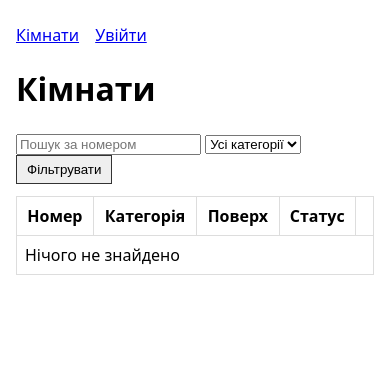
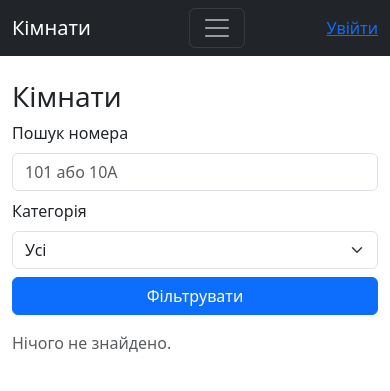
Before and after one commit to Angellllna/Booking-systems, a Django app: page / in a window 390 px wide. Shown: the top 391 px of the page. Run offline with Django 5.2, Linux system fonts and the light colour scheme; data that the repository does not hold is empty.

Commit message:
Enhance UI and static file management: add static file settings, improve form styling, and update room list layout with Bootstrap components.

```diff
--- a/book_sys/settings.py
+++ b/book_sys/settings.py
@@ -116,6 +116,8 @@
 # https://docs.djangoproject.com/en/5.2/howto/static-files/
 
 STATIC_URL = "static/"
+STATICFILES_DIRS = [BASE_DIR / "static"]
+STATIC_ROOT = BASE_DIR / "staticfiles"
 
 # Default primary key field type
 # https://docs.djangoproject.com/en/5.2/ref/settings/#default-auto-field
--- a/core/forms.py
+++ b/core/forms.py
@@ -6,7 +6,7 @@
         model = Booking
         fields = ("check_in", "check_out", "comment")
         widgets = {
-            "check_in": forms.DateInput(attrs={"type": "date"}),
-            "check_out": forms.DateInput(attrs={"type": "date"}),
-            "comment": forms.Textarea(attrs={"rows": 3}),
+            "check_in":  forms.DateInput(attrs={"type": "date", "class": "form-control"}),
+            "check_out": forms.DateInput(attrs={"type": "date", "class": "form-control"}),
+            "comment":   forms.Textarea(attrs={"rows": 3, "class": "form-control"}),
         }
--- a/templates/core/base.html
+++ b/templates/core/base.html
@@ -1,34 +1,46 @@
+{% load static %}
+
 <!doctype html>
 <html lang="uk">
 <head>
   <meta charset="utf-8"/>
   <meta name="viewport" content="width=device-width, initial-scale=1"/>
   <title>{% block title %}Booking{% endblock %}</title>
-  <style>
-    body{font-family:system-ui, sans-serif; max-width:900px; margin:24px auto; padding:0 16px}
-    nav a{margin-right:12px}
-    table{border-collapse:collapse; width:100%}
-    th,td{border:1px solid #ddd; padding:8px}
-    .btn{display:inline-block; padding:6px 10px; border:1px solid #333; text-decoration:none}
-  </style>
+
+  <link href="https://cdn.jsdelivr.net/npm/bootstrap@5.3.3/dist/css/bootstrap.min.css" rel="stylesheet">
+
+  <link rel="stylesheet" href="{% static 'core/css/styles.css' %}">
+
+
 </head>
+
+
 <body>
-  <nav>
-    <a href="{% url 'core:room_list' %}">Кімнати</a>
-    {% if request.user.is_authenticated %}
-      <a href="{% url 'core:my_bookings' %}">Мої бронювання</a>
-      <span>• {{ request.user.username }}</span>
-    {% else %}
-      <a href="/admin/login/?next={{ request.path }}">Увійти</a>
+  <nav class="navbar navbar-expand-lg navbar-dark bg-dark mb-4">
+    <div class="container">
+      <a class="navbar-brand" href="{% url 'core:room_list' %}">Кімнати</a>
+      <button class="navbar-toggler" data-bs-toggle="collapse" data-bs-target="#navbarNav">
+          <span class="navbar-toggler-icon"></span>
+        </button>
+      {% if request.user.is_authenticated %}
+
+        <a class="nav-item" href="{% url 'core:my_bookings' %}">Мої бронювання</a>
+        <span class="navbar-text">• {{ request.user.username }}</span>
+      {% else %}
+      <a class="nav-item" href="/admin/login/?next={{ request.path }}">Увійти</a>
     {% endif %}
   </nav>
-
-  {% if messages %}
-    <ul>
-      {% for m in messages %}<li>{{ m }}</li>{% endfor %}
-    </ul>
+  <div class="container">
+  {% if messages %} {% for m in messages %}
+    <div class="alert alert-{{ m.tags|default:'info' }} alert-dismissible fade show" role="alert">
+    {{ m }}
+    <button type="button" class="btn-close" data-bs-dismiss="alert"></button>
+    </div> {% endfor %}
   {% endif %}
 
+
   {% block content %}{% endblock %}
+
+  </div>
 </body>
 </html>
--- a/templates/core/room_list.html
+++ b/templates/core/room_list.html
@@ -3,31 +3,45 @@
 {% block content %}
 <h1>Кімнати</h1>
 
-<form method="get" style="margin:12px 0">
-  <input type="text" name="q" value="{{ q|default:'' }}" placeholder="Пошук за номером">
-  <select name="cat">
-    <option value="">Усі категорії</option>
-    {% for c in categories %}
-      <option value="{{ c.id }}" {% if cat|default:'' == c.id|stringformat:'s' %}selected{% endif %}>
-        {{ c.name }}
-      </option>
-    {% endfor %}
-  </select>
-  <button class="btn" type="submit">Фільтрувати</button>
+
+<form method="get" class="row gy-2 gx-3 align-items-end mb-3">
+  <div class="col-sm-5">
+    <label class="form-label">Пошук номера</label>
+    <input type="text" name="q" value="{{ q|default:'' }}" class="form-control" placeholder="101 або 10A">
+  </div>
+  <div class="col-sm-5">
+    <label class="form-label">Категорія</label>
+    <select name="cat" class="form-select">
+      <option value="">Усі</option>
+      {% for c in categories %}
+        <option value="{{ c.id }}" {% if cat|default:'' == c.id|stringformat:'s' %}selected{% endif %}>{{ c.name }}</option>
+      {% endfor %}
+    </select>
+  </div>
+  <div class="col-sm-2">
+    <button class="btn btn-primary w-100">Фільтрувати</button>
+  </div>
 </form>
 
-<table>
-  <tr><th>Номер</th><th>Категорія</th><th>Поверх</th><th>Статус</th><th></th></tr>
+<div class="row row-cols-1 row-cols-md-2 row-cols-lg-3 g-3">
   {% for r in rooms %}
-    <tr>
-      <td>{{ r.number }}</td>
-      <td>{{ r.category.name }}</td>
-      <td>{{ r.floor }}</td>
-      <td>{% if r.is_active %}Доступна{% else %}Вимкнено{% endif %}</td>
-      <td><a class="btn" href="{% url 'core:room_detail' r.pk %}">Деталі</a></td>
-    </tr>
+    <div class="col">
+      <div class="card h-100">
+        <div class="card-body">
+          <h5 class="card-title">Кімната №{{ r.number }}</h5>
+          <p class="card-text mb-1"><b>Категорія:</b> {{ r.category.name }}</p>
+          <p class="card-text mb-1"><b>Поверх:</b> {{ r.floor }}</p>
+          <span class="badge {% if r.is_active %}bg-success{% else %}bg-secondary{% endif %}">
+            {% if r.is_active %}Доступна{% else %}Вимкнено{% endif %}
+          </span>
+        </div>
+        <div class="card-footer bg-white">
+          <a class="btn btn-outline-primary w-100" href="{% url 'core:room_detail' r.pk %}">Деталі</a>
+        </div>
+      </div>
+    </div>
   {% empty %}
-    <tr><td colspan="5">Нічого не знайдено</td></tr>
+    <p class="text-muted">Нічого не знайдено.</p>
   {% endfor %}
-</table>
+</div>
 {% endblock %}
```
Also changed, not shown: static/core/styles.css (added, +11 -0 lines).
